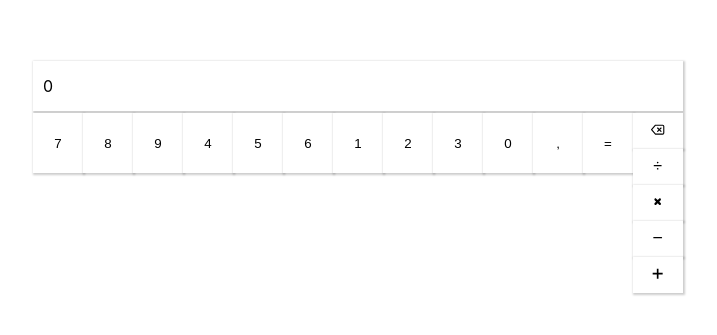
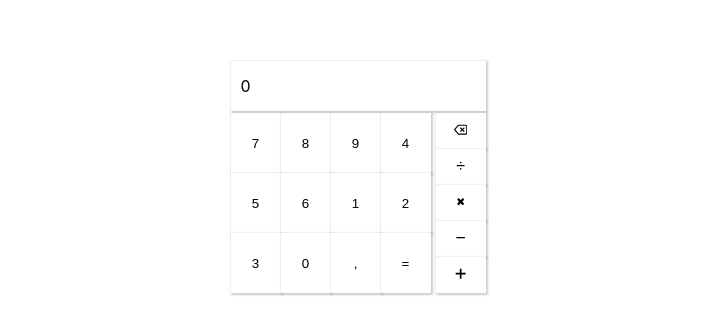
Before and after one commit to lucasnetwork/Calculadora, a React (Create React App) app: page / in a window 1280 px wide. Shown: the part 223-558 px from the top of the page, without its empty margins (282-999 px from the left). Built offline with nearby package versions, Linux system fonts and the light colour scheme.

Commit message:
update width of content

```diff
--- a/src/Components/styles/Global.js
+++ b/src/Components/styles/Global.js
@@ -18,6 +18,7 @@ const GlobalStyle = createGlobalStyle`
         .content{
             display:flex;
             flex-direction:column;
+            width:255px
         }
     }
 `
```
